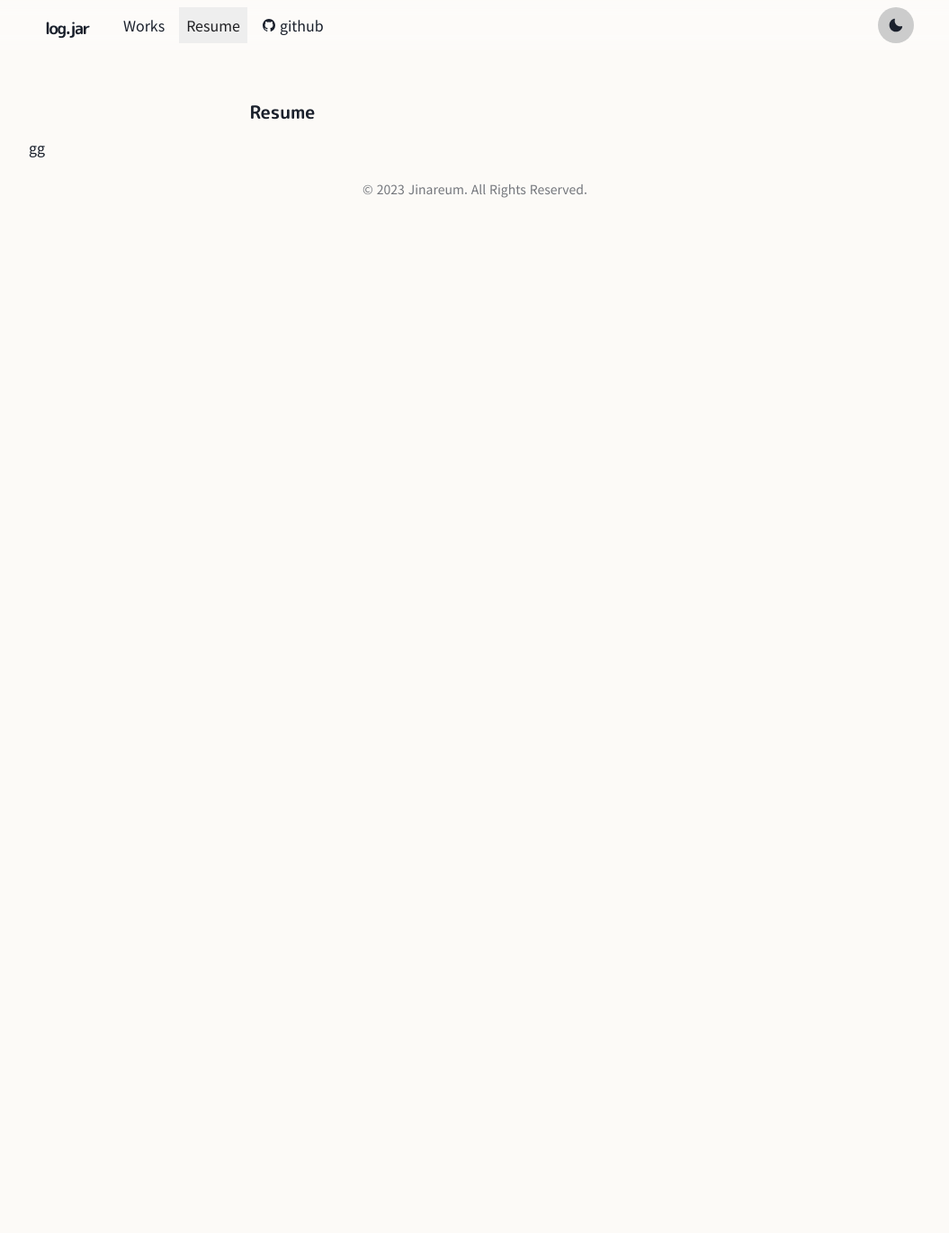
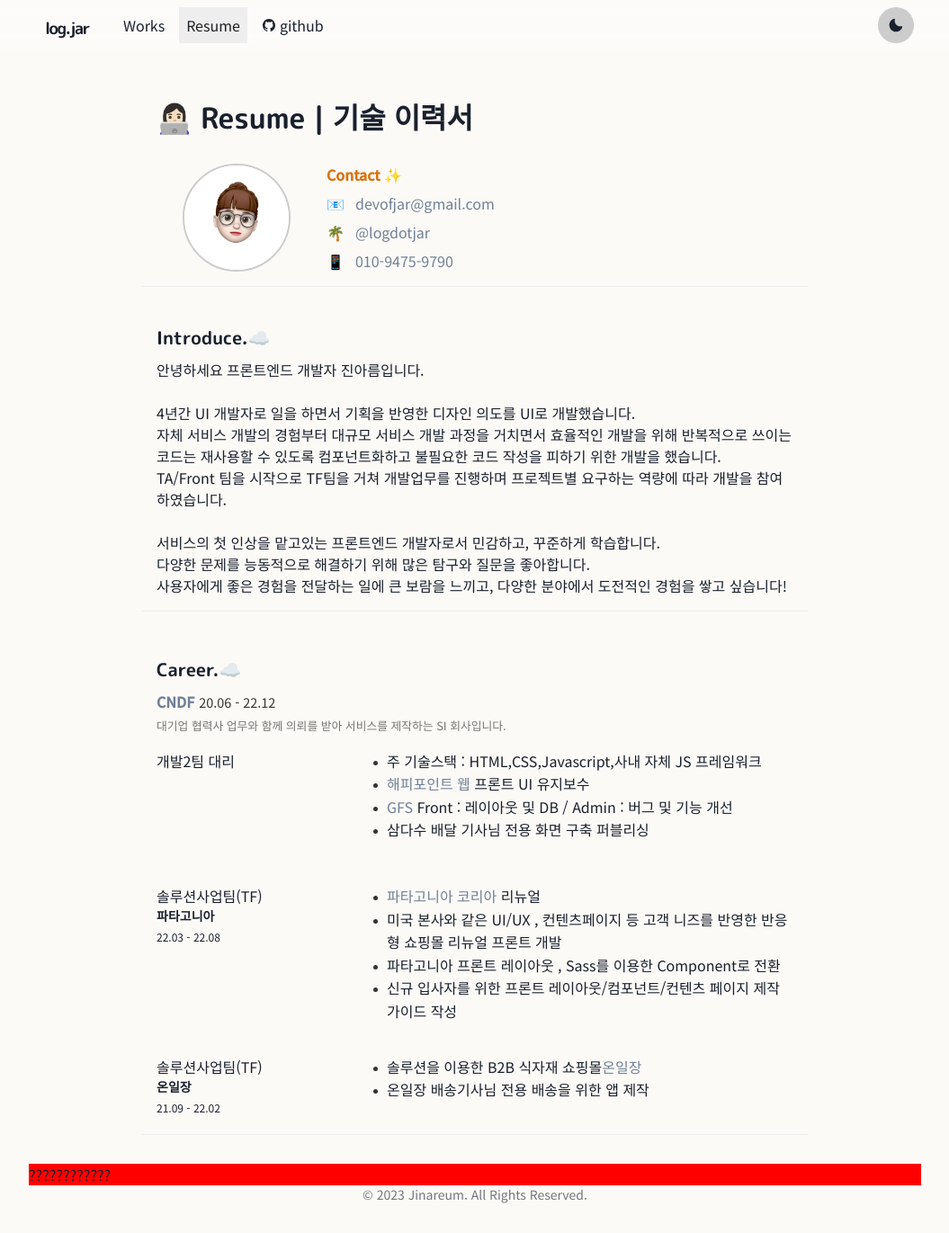
Before and after one commit to logdotjar/new-portfolio, a Next.js app: page /resume in a window 1280 px wide. Shown: the whole page at 90% size, without its empty margins (112-1167 px from the left). Before the commit the page ends 800 px from the top, so only its background shows below. Built offline with nearby package versions, Linux system fonts and the light colour scheme.

Commit message:
chore : 이력서 / 컴포넌트 수정

```diff
--- a/components/paragraph.js
+++ b/components/paragraph.js
@@ -2,7 +2,7 @@ import styled from '@emotion/styled'
 
 const Paragraph = styled.p`
   text-align: left;
-  hyphens: auto;
+  //hyphens: auto;
 `
 
 export default Paragraph
--- a/pages/resume.js
+++ b/pages/resume.js
@@ -1,18 +1,167 @@
-import { Container, Heading, SimpleGrid } from '@chakra-ui/react'
+import {
+    Container,
+    Heading,
+    Grid, GridItem,
+    Link,
+    chakra,
+    Circle,
+    Text, useColorModeValue, Button
+} from '@chakra-ui/react'
 import Layout from '../components/layouts/article'
-import Section from '../components/section'
-import { GridItem } from '../components/grid-item'
+import P from '../components/paragraph'
+import Image from "next/image";
+import CopyAddr from '../components/copyAddr'
+import {ResumeYear, ResumeRole, ResumeCompany, ResumeText , ListDot } from '../components/bio'
+const ProfileImage = chakra(Image, {
+    shouldForwardProp: prop => ['width', 'height', 'src', 'alt'].includes(prop)
+})
 
 const Resume = () => (
     <Layout title="Resume">
-        <Container>
-            <Heading as="h3" fontSize={20} mb={4}>
-                Resume
+        <Container maxW="740px">
+            <Heading as="h2" fontSize={'2rem'} mb={4}>
+               👩🏻‍💻 Resume | 기술 이력서
             </Heading>
         </Container>
-        <Section>
-            gg
-        </Section>
+        <Container maxW="740px" borderBottom="1px solid #eee">
+            <Grid templateColumns={{ base: '1fr', md: 'repeat(4, 1fr)' }}>
+                <GridItem  >
+                    <Circle h="100%">
+                        <ProfileImage
+                            src="/images/jinareum.jpeg"
+                            alt="Profile image"
+                            borderRadius="full"
+                            border="2px solid #ccc"
+                            width="120"
+                            height="120"
+                        />
+                    </Circle>
+                </GridItem>
+                <GridItem
+                    colSpan={3} p={3}
+                    bg={useColorModeValue('transparent', 'whiteAlpha.600')}
+                    lineHeight={2}
+                >
+                    <Text as="b" color="#d9730d">Contact ✨</Text>
+                    <Text>
+                        📧
+                        <Button
+                            variant="link"
+                            minW="0"
+                            fontWeight="400"
+                            marginLeft={3}
+                            onClick={() => CopyAddr("devofjar@gmail.com","이메일이 복사되었습니다.")}
+                        >
+                            devofjar@gmail.com
+                        </Button>
+                    </Text>
+                    <Text>
+                        🌴
+                        <Link
+                            href="https://github.com/logdotjar"
+                            target="_blank"
+                            marginLeft={3}
+                        >
+                            @logdotjar
+                        </Link>
+                    </Text>
+                    <Text>
+                        📱
+                        <Button
+                            variant="link"
+                            minW="0"
+                            fontWeight="400"
+                            marginLeft={3}
+                            onClick={() => CopyAddr("01094759790","전화번호가 복사되었습니다.")}
+                        >
+                            010-9475-9790
+                        </Button>
+                    </Text>
+                </GridItem>
+            </Grid>
+        </Container>
+        <Container maxW="740px" mt={6} mb={'2rem'} pt={5} pb={'1rem'} borderBottom="1px solid #eee">
+            <Heading as="h4" fontSize={'20px'} mb={3}>
+                <b>Introduce.☁️</b>
+            </Heading>
+            <Grid templateColumns={{ base: '1fr', md: 'repeat(2, 1fr)' }}>
+                <GridItem colSpan={2}  >
+                    <P>
+                        안녕하세요 프론트엔드 개발자 진아름입니다.<br/>
+                        <br/>
+                        4년간 UI 개발자로 일을 하면서 기획을 반영한 디자인 의도를 UI로 개발했습니다.<br/>
+                        자체 서비스 개발의 경험부터 대규모 서비스 개발 과정을 거치면서 효율적인 개발을 위해 반복적으로 쓰이는 코드는 재사용할 수 있도록 컴포넌트화하고 불필요한 코드 작성을 피하기 위한 개발을 했습니다.<br/>
+                        TA/Front 팀을 시작으로 TF팀을 거쳐 개발업무를 진행하며 프로젝트별 요구하는 역량에 따라 개발을 참여하였습니다.<br/>
+                        <br/>
+                        서비스의 첫 인상을 맡고있는 프론트엔드 개발자로서 민감하고, 꾸준하게 학습합니다.<br/>
+                        다양한 문제를 능동적으로 해결하기 위해 많은 탐구와 질문을 좋아합니다.<br/>
+                        사용자에게 좋은 경험을 전달하는 일에 큰 보람을 느끼고, 다양한 분야에서 도전적인 경험을 쌓고 싶습니다!
+                    </P>
+                </GridItem>
+            </Grid>
+        </Container>
+        <Container maxW="740px" mt={6} mb={'2rem'} pt={5} pb={'1rem'} borderBottom="1px solid #eee">
+            <Heading as="h4" fontSize={'20px'} mb={3}>
+                <b>Career.☁️</b>
+            </Heading>
+            <Text as="b">
+                <Link href="https://cndfactory.com/" target="_blank" mr="5px">CNDF</Link>
+                <ResumeYear>20.06 - 22.12</ResumeYear>
+            </Text>
+            <ResumeCompany>대기업 협력사 업무와 함께 의뢰를 받아 서비스를 제작하는 SI 회사입니다.</ResumeCompany>
+
+            <Grid templateColumns={{ base: '1fr', md: 'repeat(3, 1fr)' }}>
+                <GridItem  pt={3} pb={3} mb={6}>
+                    <ResumeRole>개발2팀 대리</ResumeRole>
+                </GridItem>
+                <GridItem  colSpan={2} pt={3} pb={3} mb={6}>
+                    <ListDot>주 기술스택 : HTML,CSS,Javascript,사내 자체 JS 프레임워크 </ListDot>
+                    <ListDot>
+                        <Link href="https://www.happypointcard.com/page/main/index.spc" target="_blank">
+                            해피포인트 웹
+                        </Link> 프론트 UI 유지보수
+                    </ListDot>
+                    <ListDot>
+                        <Link href="https://www.spcgfs.co.kr/" target="_blank">
+                            GFS
+                        </Link> Front : 레이아웃 및 DB / Admin : 버그 및 기능 개선
+                    </ListDot>
+                    <ListDot>
+                        삼다수 배달 기사님 전용 화면 구축 퍼블리싱
+                    </ListDot>
+                </GridItem>
+                <GridItem pt={3} pb={3} mb={6}>
+                    <ResumeRole>솔루션사업팀(TF)</ResumeRole>
+                    <Text fontSize="14px" pb={1}><b>파타고니아</b></Text>
+                    <Text fontSize="12px" pb={1}>22.03 - 22.08</Text>
+                </GridItem>
+                <GridItem  colSpan={2} pt={3} pb={3} mb={6}>
+                    <ListDot>
+                       <Link href="https://www.patagonia.co.kr/" target="_blank">파타고니아 코리아</Link> 리뉴얼
+                    </ListDot>
+                    <ListDot>미국 본사와 같은 UI/UX , 컨텐츠페이지 등 고객 니즈를 반영한 반응형 쇼핑몰 리뉴얼 프론트 개발</ListDot>
+                    <ListDot>파타고니아 프론트 레이아웃 , Sass를 이용한 Component로 전환</ListDot>
+                    <ListDot>신규 입사자를 위한 프론트 레이아웃/컴포넌트/컨텐츠 페이지 제작 가이드 작성</ListDot>
+                </GridItem>
+                <GridItem>
+                    <ResumeRole>솔루션사업팀(TF)</ResumeRole>
+                    <Text fontSize="14px" pb={1}><b>온일장</b></Text>
+                    <Text fontSize="12px" pb={1}>21.09 - 22.02</Text>
+                </GridItem>
+                <GridItem  colSpan={2}>
+                    <ListDot>
+                        솔루션을 이용한 B2B 식자재 쇼핑몰
+                        <Link href="https://www.oniljang.com/" target="_blank">온일장</Link>
+                    </ListDot>
+                    <ListDot>온일장 배송기사님 전용 배송을 위한 앱 제작</ListDot>
+                </GridItem>
+            </Grid>
+        </Container>
+
+        <GridItem  bg='papayawhip' >
+
+        </GridItem>
+        <GridItem  bg='red' >????????????</GridItem>
     </Layout>
 )
 export default Resume;
```
